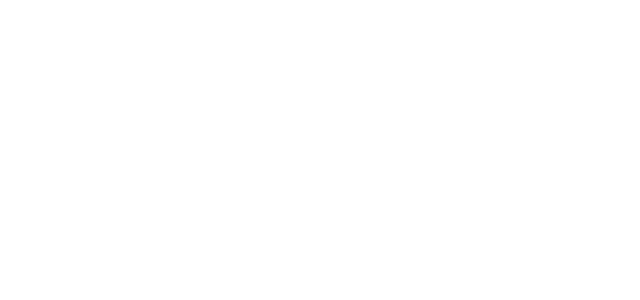
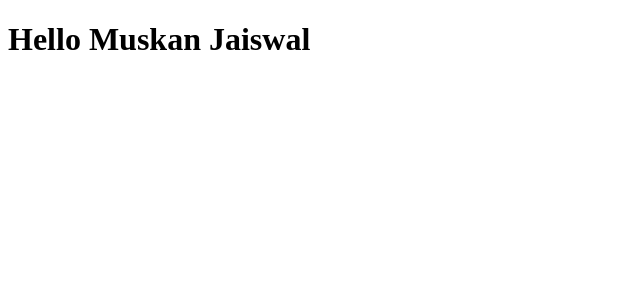
Before and after one commit to alokgautam99/next-js-udemy, a Next.js app: page / in a window 1280 px wide. Shown: the top 300 px of the page, without its empty margins (0-640 px from the left). Built offline with nearby package versions, Linux system fonts and the light colour scheme.

Commit message:
vercel branch deployment test

```diff
--- a/pages/index.tsx
+++ b/pages/index.tsx
@@ -1,6 +1,7 @@
 export default function Home() {
   return (
-    <>
-    </>
+    <h1>
+      Hello Muskan Jaiswal
+    </h1>
   )
 }
```
